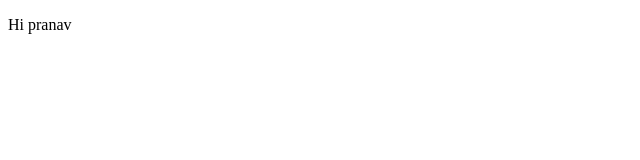
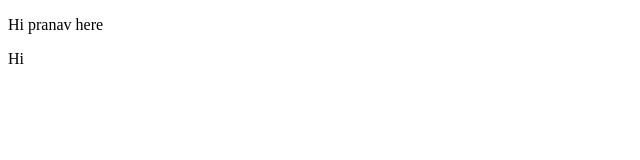
Before and after one commit to PranavWasade/demo, a plain HTML site: page index.html in a window 1280 px wide. Shown: the full height of the page, 0-640 px from the left. Drawn offline with Linux system fonts and the light colour scheme.

Commit message:
third commit

```diff
--- a/index.html
+++ b/index.html
@@ -6,6 +6,9 @@
     <title>Document w</title>
 </head>
 <body>
-    <p>Hi pranav</p>
+    <p>Hi pranav here</p>
+    <p>Hi
+
+    </p>
 </body>
 </html>
```
